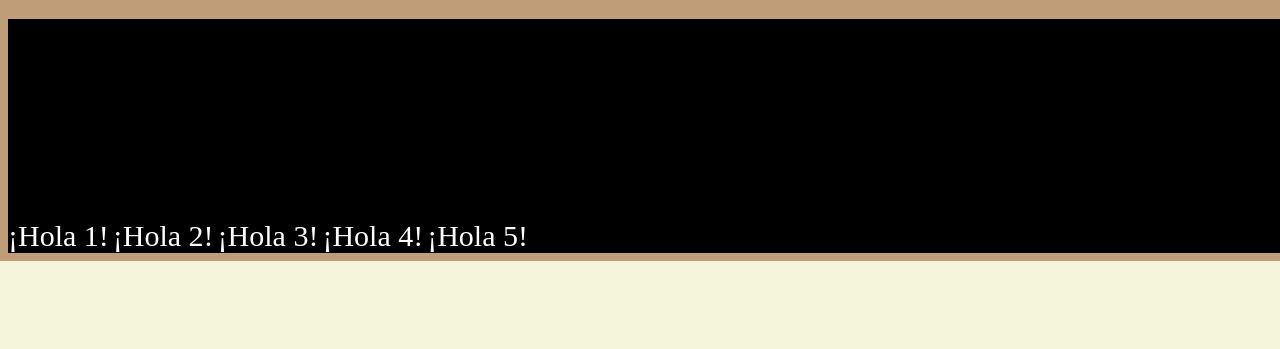
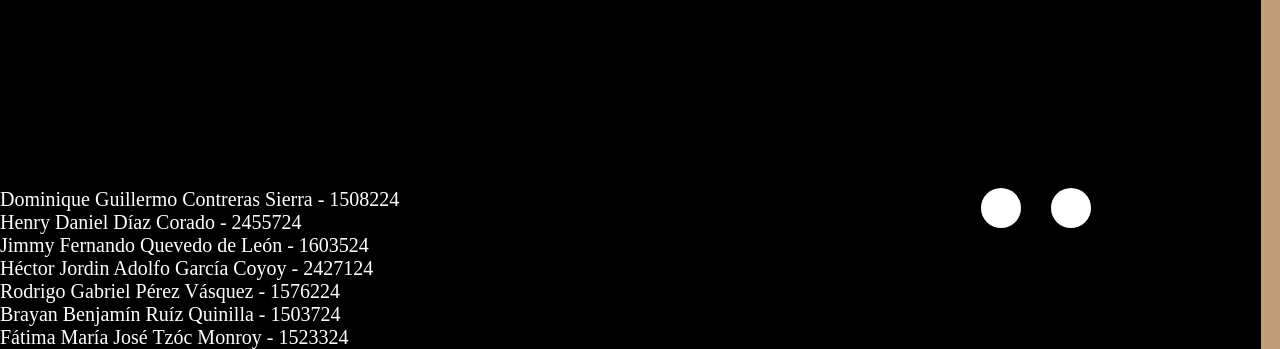
Before and after one commit to g4usSi/PaginaHenryXD, a Django app: page / in a window 1280 px wide; the page is wider, and only the part inside the window is pictured. Shown: the part 1285-1634 px from the top of that part. Before the commit the page ends 1546 px from the top of that part, so only its background shows below. Run offline with Django 5.2, Linux system fonts and the light colour scheme.

Commit message:
Names, last names, user code and eyes with css.
Footer slider fixed, names, last names and user code added and eyes created.

```diff
--- a/masAllaDelJardin/jardin/proyecto/templates/proyecto.html
+++ b/masAllaDelJardin/jardin/proyecto/templates/proyecto.html
@@ -16,9 +16,9 @@
             flex-wrap: wrap;
         }
         .box {
-            width: 100vw;
+            width: 100%;
             margin-bottom: 40px;
-            /*padding: 80px;*/
+            padding: 80px;
             border: 20px solid #E7C17F; /* 1 */
             border-radius: 80px;/* 5 */
             /* Ajuste para mostrar en bloque */
@@ -69,22 +69,20 @@
     </div>
 </div>
 
-<!-- Cuadro de texto para el título y descripción con la imagen -->
-<div class="box">
-    <h2>Título y Descripción</h2>
-    <img src="tu-imagen.jpg" alt="Imagen">
-    <p>Descripción de la imagen</p>
-</div>
 
 </body>
 <footer>
     <div class="footer">
         <div class= "footerContent">
-            <label id="lbl1">¡Hola 1!</label>
-            <label id="lbl1">¡Hola 2!</label>
-            <label id="lbl1">¡Hola 3!</label>
-            <label id="lbl1">¡Hola 4!</label>
-            <label id="lbl1">¡Hola 5!</label>
+            <label id="lbl1">Dominique Guillermo Contreras Sierra - 1508224</label>
+            <label id="lbl1">Henry Daniel Díaz Corado - 2455724</label>
+            <label id="lbl1">Jimmy Fernando Quevedo de León - 1603524</label>
+            <label id="lbl1">Héctor Jordin Adolfo García Coyoy - 2427124</label>
+            <label id="lbl1">Rodrigo Gabriel Pérez Vásquez - 1576224</label>
+            <label id="lbl1">Brayan Benjamín Ruíz Quinilla - 1503724</label>
+            <label id="lbl1">Fátima María José Tzóc Monroy - 1523324</label>
+            <div id="ojo"></div>
+            <div id="ojo2"></div>
         </div>
     </div>
 </footer>
--- a/masAllaDelJardin/jardin/proyecto/templates/styles.css
+++ b/masAllaDelJardin/jardin/proyecto/templates/styles.css
@@ -2,21 +2,42 @@
 @media screen and (min-width: 768px) {
     /* Estilos para pantallas más grandes */
     .footer {
+      position: absolute;
+      width: 98.5vw;
       background-color: black;
       left: 0px;
     }
     .footerContent {
       position: relative;
       bottom: 0;
-      width: 100vw;
       background-color: black;
       padding-top: 200px;
       left: 0px;
     }
     #lbl1 {
-      font-size: 30px;
-      left: 0;
+      display: block;
+      font-size: 20px;
+      left: 20px;
+      bottom: 20px;
       color: white;
+    }
+    #ojo{
+      position: absolute;
+      top: 200px;
+      right: 240px;
+      width: 40px;
+      height: 40px;
+      border-radius: 50px;
+      background-color: white;
+    }
+    #ojo2{
+      position: absolute;
+      top: 200px;
+      right: 170px;
+      width: 40px;
+      height: 40px;
+      border-radius: 50px;
+      background-color: white;
     }
   }
 
```
Also changed, not shown: other parts of masAllaDelJardin/jardin/proyecto/templates/styles.css (+22 -4 lines).
